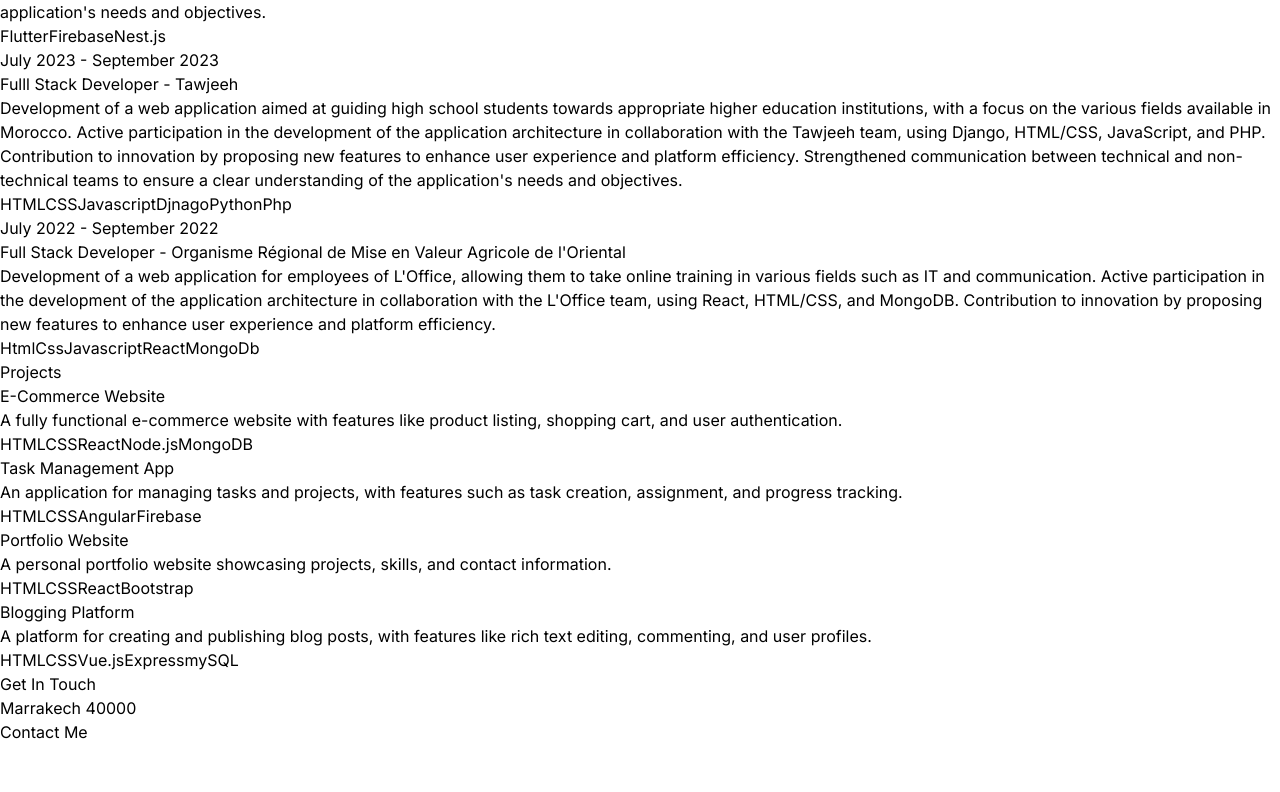
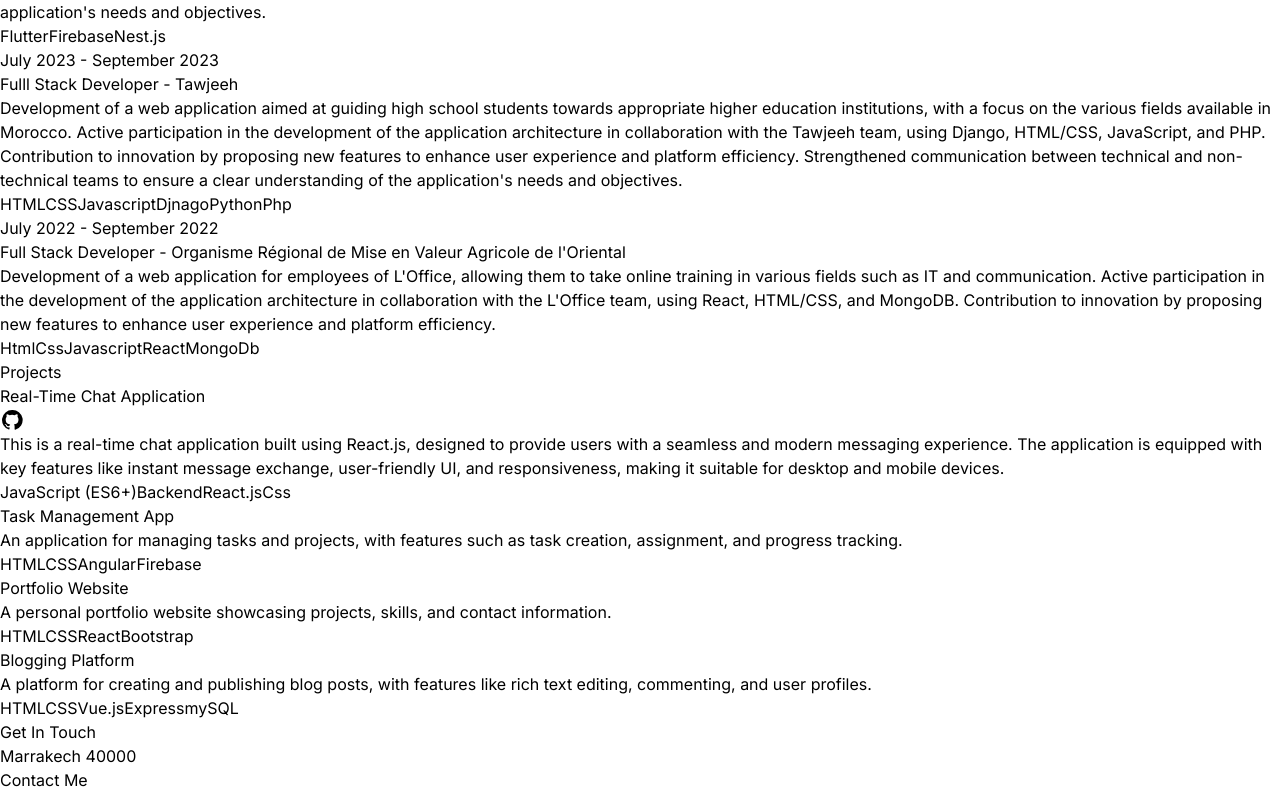
Before and after one commit to Naciri-Anas/anas-portfolio-react, a React (Vite) app: page / in a window 1280 px wide. Shown: the part 2256-3048 px from the top of the page. Before the commit the page ends 3000 px from the top, so only its background shows below. Built offline with nearby package versions, Linux system fonts and the light colour scheme.

Commit message:
2decUpdate

```diff
--- a/src/components/Projects.jsx
+++ b/src/components/Projects.jsx
@@ -8,17 +8,18 @@
         {PROJECTS.map((project, index) => (
           <div
             key={index}
-            className="p-6 rounded-lg shadow-md bg-neutral-100 transition-transform duration-300 transform hover:scale-105"
+            className="p-6 rounded-lg shadow-md transition-transform duration-300 transform hover:scale-105"
           >
-            <h6 className="mb-2 font-semibold text-lg">{project.title}</h6>
-            <p className="mb-4 text-neutral-600">{project.description}</p>
-            <div className="flex items-center gap-2 mb-4">
+            {/* Title and Icons Row */}
+            <div className="flex items-center justify-between mb-4">
+              <h6 className="font-semibold text-lg">{project.title}</h6>
+              <div className="flex items-center gap-2">
                 {project.github && (
                   <a
                     href={project.github}
                     target="_blank"
                     rel="noopener noreferrer"
-                  className="text-neutral-800 hover:text-purple-600"
+                    className="text-neutral-100 hover:text-purple-600"
                   >
                     <svg
                       xmlns="http://www.w3.org/2000/svg"
@@ -50,6 +51,10 @@
                   </a>
                 )}
               </div>
+            </div>
+            {/* Project Description */}
+            <p className="mb-4 text-neutral-600">{project.description}</p>
+            {/* Technologies */}
             <div className="flex flex-wrap gap-2">
               {project.technologies.map((tech, techIndex) => (
                 <span
--- a/src/constants/index.js
+++ b/src/constants/index.js
@@ -48,11 +48,12 @@
 
 export const PROJECTS = [
   {
-    title: "E-Commerce Website",
+    title: "Real-Time Chat Application",
     image: project1,
     description:
-      "A fully functional e-commerce website with features like product listing, shopping cart, and user authentication.",
-    technologies: ["HTML", "CSS", "React", "Node.js", "MongoDB"],
+      "This is a real-time chat application built using React.js, designed to provide users with a seamless and modern messaging experience. The application is equipped with key features like instant message exchange, user-friendly UI, and responsiveness, making it suitable for desktop and mobile devices.",
+    technologies: ["JavaScript (ES6+)", "Backend", "React.js", "Css"],
+    github: "https://github.com/Naciri-Anas/anas-reactjs-chat.git",
   },
   {
     title: "Task Management App",
```
Lines whose indentation alone changed are shown as unchanged.
